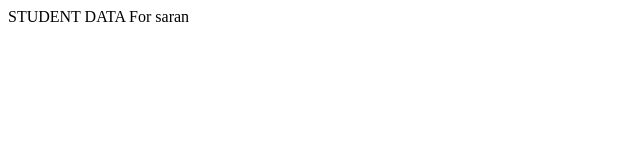
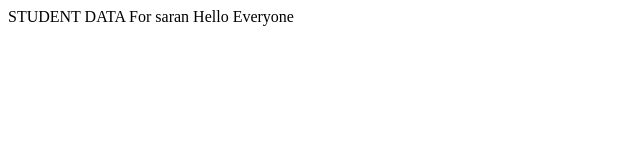
Before and after one commit to SaranRK01/c---programing, a plain HTML site: page Index.html in a window 1280 px wide. Shown: the whole page, without its empty margins (0-640 px from the left). Drawn offline with Linux system fonts and the light colour scheme.

Commit message:
update_no.2

```diff
--- a/Index.html
+++ b/Index.html
@@ -1,7 +1,7 @@
 <!DOCTYPE html>
 <html>
 <head>
-   STUDENT DATA For saran
+   STUDENT DATA For saran Hello Everyone
 </head>
 <title>
     <h1>Student Information</h1>
```
